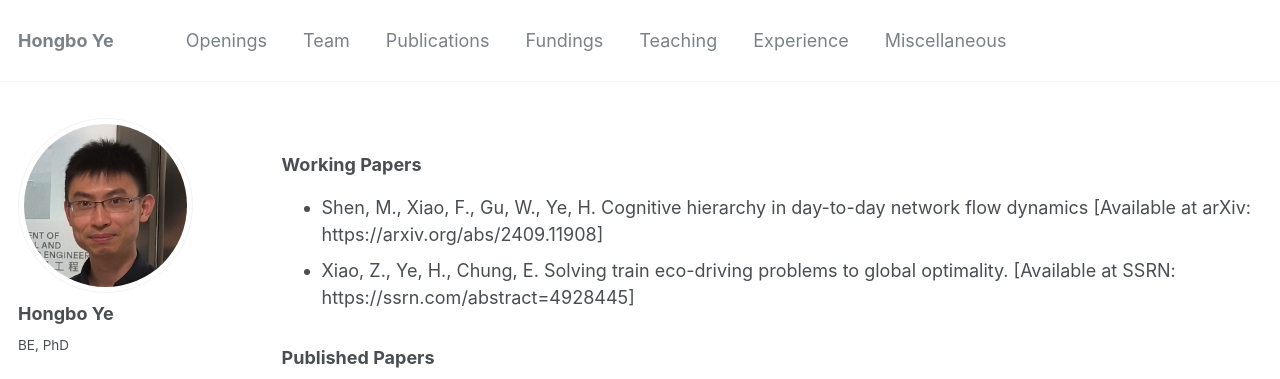
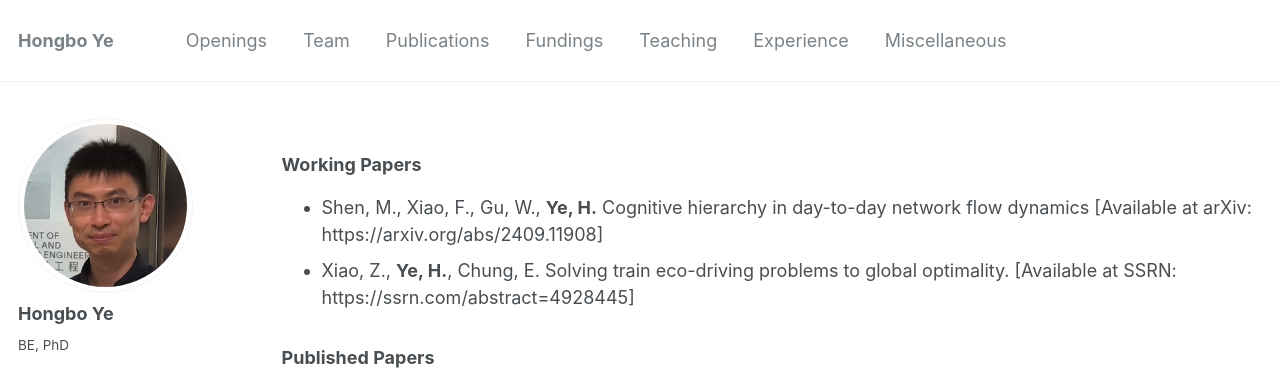
Before and after one commit to hb-ye/hb-ye.github.io, a Jekyll site: the page built from _pages/publications.md, in a window 1280 px wide and 900 px high. Shown: the top 379 px of the window. Built offline with Jekyll 4.4.1, drawn with Linux system fonts in a browser that asks for light colours; some web fonts are replaced.

```diff
--- a/_pages/publications.md
+++ b/_pages/publications.md
@@ -16,8 +16,8 @@ author_profile: true
 {% endfor %}
 
 ### Working Papers
-- Shen, M., Xiao, F., Gu, W., Ye, H. Cognitive hierarchy in day-to-day network flow dynamics [Available at arXiv: https://arxiv.org/abs/2409.11908]
-- Xiao, Z., Ye, H., Chung, E. Solving train eco-driving problems to global optimality. [Available at SSRN: https://ssrn.com/abstract=4928445]
+- Shen, M., Xiao, F., Gu, W., **Ye, H.** Cognitive hierarchy in day-to-day network flow dynamics [Available at arXiv: https://arxiv.org/abs/2409.11908]
+- Xiao, Z., **Ye, H.**, Chung, E. Solving train eco-driving problems to global optimality. [Available at SSRN: https://ssrn.com/abstract=4928445]
 
 ### Published Papers
 (including **errata**, **source code** and **author accepted manuscripts**)
```
